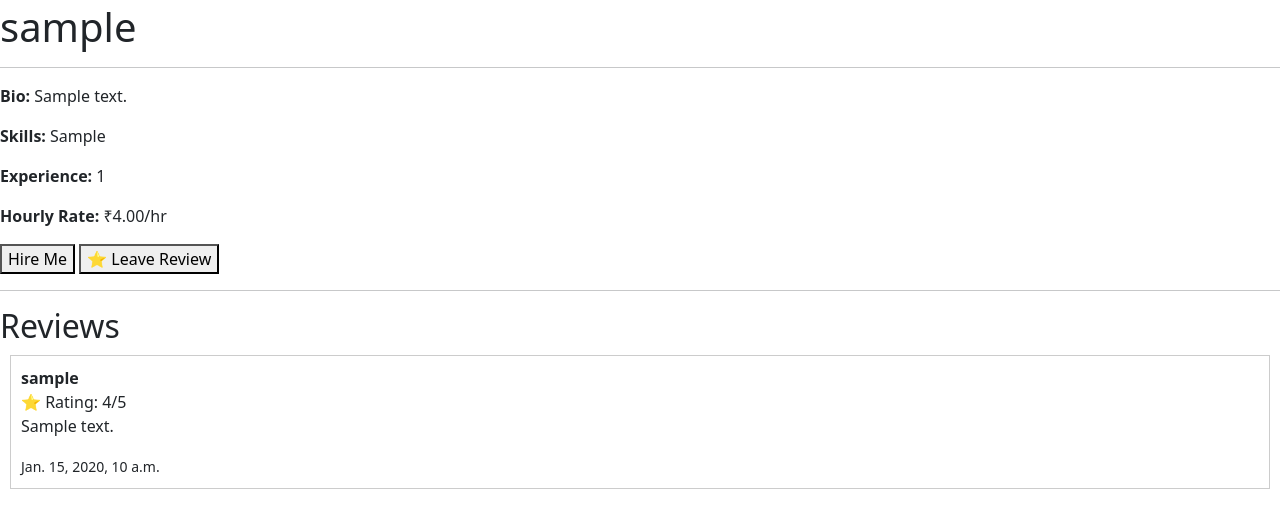
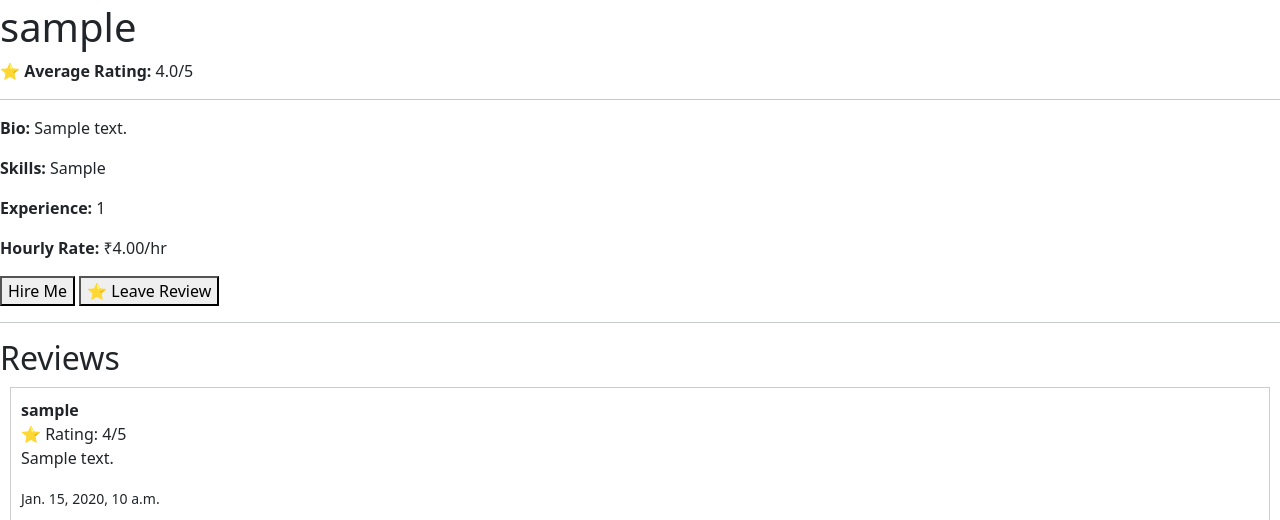
Before and after one commit to syedowes81-maker/SkillForge, a Django app: page /freelancers/1/ in a window 1280 px wide. Shown: the part 147-667 px from the top of the page. Run offline with Django 5.2, Linux system fonts and the light colour scheme; tables that the repository leaves empty hold one stand-in row (values such as "Sample post").

Commit message:
feat:add freelancer reviews and rating

```diff
--- a/accounts/templates/accounts/freelancer_detail.html
+++ b/accounts/templates/accounts/freelancer_detail.html
@@ -3,7 +3,11 @@
 {% block content %}
 
 <h1>{{ freelancer.user.username }}</h1>
-
+{% if average_rating %}
+<p><strong>⭐ Average Rating:</strong> {{ average_rating|floatformat:1 }}/5</p>
+{% else %}
+<p><strong>⭐ Average Rating:</strong> No ratings yet</p>
+{% endif %}
 <hr>
 
 <p><strong>Bio:</strong> {{ freelancer.bio }}</p>
--- a/accounts/views.py
+++ b/accounts/views.py
@@ -10,7 +10,7 @@ from .forms import FreelancerProfileForm
 from django.contrib.auth.decorators import login_required
 from .models import FreelancerProfile, Review
 from .forms import FreelancerProfileForm, ReviewForm
-
+from django.db.models import Avg
 
 def register(request):
     if request.method == "POST":
@@ -93,13 +93,16 @@ def freelancer_detail(request, id):
     reviews = Review.objects.filter(
         freelancer=freelancer
     ).order_by("-created_at")
-
+    average_rating = reviews.aggregate(
+    Avg("rating")
+)["rating__avg"]
     return render(
         request,
         "accounts/freelancer_detail.html",
         {
             "freelancer": freelancer,
             "reviews": reviews,
+            "average_rating":average_rating,
         },
     )
 @login_required
```
